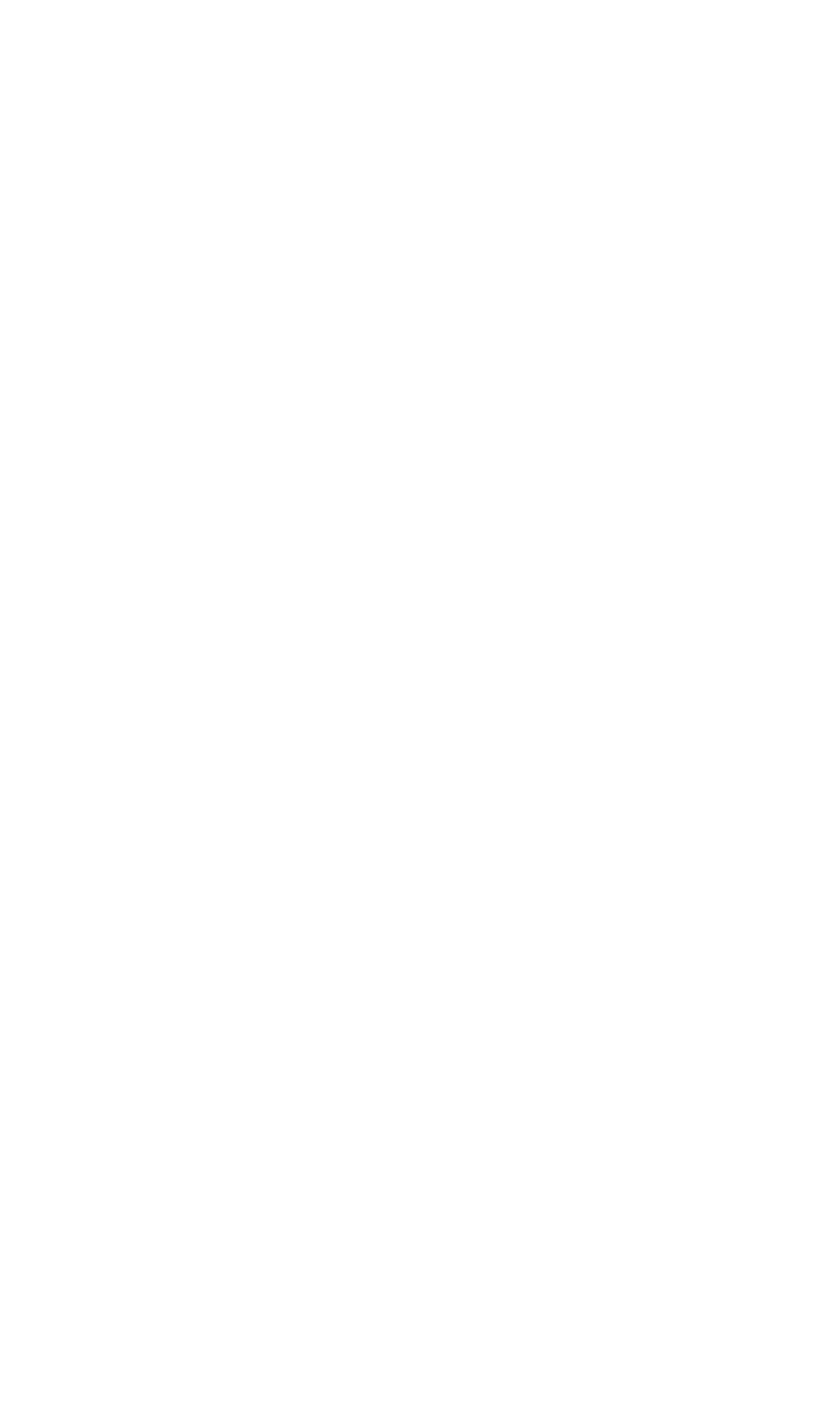
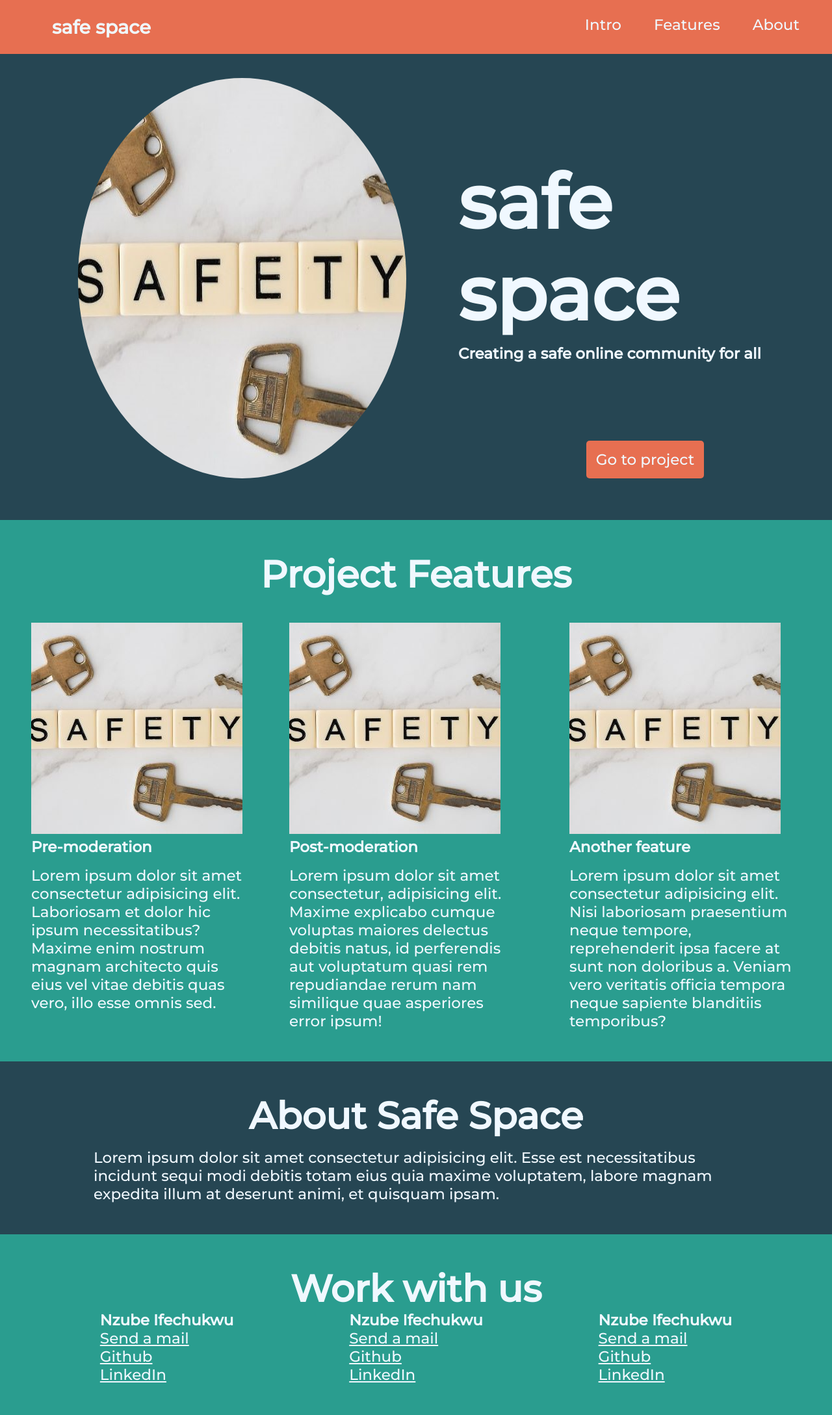
Before and after one commit to Judisoft/safe_space, a Flask app: page / in a window 1280 px wide. Before the commit the page is empty. Shown: the whole page at 65% size. Before the commit the page ends 800 px from the top, so only its background shows below. Run offline with Flask 3, Linux system fonts and the light colour scheme; some libraries are stand-ins or nearby versions.

Commit message:
Add landing page and associated files and assets

```diff
--- a/templates/index.html
+++ b/templates/index.html
@@ -2,20 +2,133 @@
 <!--[if lt IE 7]>      <html class="no-js lt-ie9 lt-ie8 lt-ie7"> <![endif]-->
 <!--[if IE 7]>         <html class="no-js lt-ie9 lt-ie8"> <![endif]-->
 <!--[if IE 8]>         <html class="no-js lt-ie9"> <![endif]-->
-<!--[if gt IE 8]>      <html class="no-js"> <!--<![endif]-->
+<!--[if gt IE 8]>      <html class="no-js"> <![endif]-->
 <html>
   <head>
-        <meta charset="utf-8">
-        <meta http-equiv="X-UA-Compatible" content="IE=edge">
+    <meta charset="utf-8" />
+    <meta http-equiv="X-UA-Compatible" content="IE=edge" />
     <title>Homepage</title>
-        <meta name="description" content="">
-        <meta name="viewport" content="width=device-width, initial-scale=1">
-        <link rel="stylesheet" href="">
+    <meta name="description" content="" />
+    <meta name="viewport" content="width=device-width, initial-scale=1" />
+    <link rel="stylesheet" href="styles/style.css" />
+    <script
+      async
+      defer
+      src="https://kit.fontawesome.com/8ebc0369ab.js"
+      crossorigin="anonymous"
+    ></script>
+    <link
+      rel="stylesheet"
+      href="https://use.fontawesome.com/releases/v5.15.3/css/all.css"
+    />
+    <link rel="preconnect" href="https://fonts.gstatic.com" />
+    <link
+      href="https://fonts.googleapis.com/css2?family=Montserrat:wght@500&display=swap"
+      rel="stylesheet"
+    />
   </head>
   <body>
     <!--[if lt IE 7]>
-            <p class="browsehappy">You are using an <strong>outdated</strong> browser. Please <a href="#">upgrade your browser</a> to improve your experience.</p>
+      <p class="browsehappy">
+        You are using an <strong>outdated</strong> browser. Please
+        <a href="#">upgrade your browser</a> to improve your experience.
+      </p>
     <![endif]-->
+    <header>
+      <section id="logo"><h1>safe space</h1></section>
+      <section id="nav">
+        <a href="">Intro</a>
+        <a href="">Features</a>
+        <a href="">About</a>
+      </section>
+    </header>
+    <section id="hero">
+      <section id="hero-text-img">
+        <img
+          id="hero-img"
+          src="assets/hero-image-1.jpg"
+          alt="hero image depicting safety"
+        />
+        <section id="hero-text">
+          <h1>safe space</h1>
+          <h3>Creating a safe online community for all</h3>
+          <section id="hero-butt-sec"><button>Go to project</button></section>
+        </section>
+      </section>
+    </section>
+    <section class="features-section">
+      <h2>Project Features</h2>
+      <section id="all-features">
+        <section class="feature">
+          <img src="assets/hero-image-sq_.jpg" alt="pre-moderation feature" />
+          <h3>Pre-moderation</h3>
+          <p>
+            Lorem ipsum dolor sit amet consectetur adipisicing elit. Laboriosam
+            et dolor hic ipsum necessitatibus? Maxime enim nostrum magnam
+            architecto quis eius vel vitae debitis quas vero, illo esse omnis
+            sed.
+          </p>
+        </section>
+        <section class="feature">
+          <img src="assets/hero-image-sq_.jpg" alt="post-moderation feature" />
+          <h3>Post-moderation</h3>
+          <p>
+            Lorem ipsum dolor sit amet consectetur, adipisicing elit. Maxime
+            explicabo cumque voluptas maiores delectus debitis natus, id
+            perferendis aut voluptatum quasi rem repudiandae rerum nam similique
+            quae asperiores error ipsum!
+          </p>
+        </section>
+        <section class="feature">
+          <img src="assets/hero-image-sq_.jpg" alt="another feature" />
+          <h3>Another feature</h3>
+          <p>
+            Lorem ipsum dolor sit amet consectetur adipisicing elit. Nisi
+            laboriosam praesentium neque tempore, reprehenderit ipsa facere at
+            sunt non doloribus a. Veniam vero veritatis officia tempora neque
+            sapiente blanditiis temporibus?
+          </p>
+        </section>
+      </section>
+    </section>
+    <section class="about">
+      <h2>About Safe Space</h2>
+      <p id="description">
+        Lorem ipsum dolor sit amet consectetur adipisicing elit. Esse est
+        necessitatibus incidunt sequi modi debitis totam eius quia maxime
+        voluptatem, labore magnam expedita illum at deserunt animi, et quisquam
+        ipsam.
+      </p>
+    </section>
+    <section id="work-with-us">
+      <h2>Work with us</h2>
+      <section id="all-about">
+        <section class="about-us">
+          <h3>Nzube Ifechukwu</h3>
+          <section class="links">
+            <a href="">Send a mail</a>
+            <a href="">Github</a>
+            <a href="">LinkedIn</a>
+          </section>
+        </section>
+        <section class="about-us">
+          <h3>Nzube Ifechukwu</h3>
+          <section class="links">
+            <a href="">Send a mail</a>
+            <a href="">Github</a>
+            <a href="">LinkedIn</a>
+          </section>
+        </section>
+        <section class="about-us">
+          <h3>Nzube Ifechukwu</h3>
+          <section class="links">
+            <a href="">Send a mail</a>
+            <a href="">Github</a>
+            <a href="">LinkedIn</a>
+          </section>
+        </section>
+      </section>
+    </section>
 
     <script src="" async defer></script>
   </body>
--- /dev/null
+++ b/templates/styles/style.css
@@ -0,0 +1,136 @@
+html {
+  box-sizing: border-box;
+}
+
+*,
+*::before,
+*::after {
+  box-sizing: inherit;
+  font-family: "Montserrat", sans-serif;
+  margin: 0;
+  padding: 0;
+  color: rgb(240, 248, 255);
+  font-size: 1.2rem;
+}
+
+header {
+}
+
+header > section {
+  background-color: rgb(231, 111, 81);
+  display: inline-block;
+  position: fixed;
+  top: 0;
+  padding-top: 3vh;
+  padding-bottom: 3vh;
+}
+
+#logo {
+  left: 0;
+  width: 100%;
+  padding-left: 10vh;
+}
+
+#logo > h1 {
+  font-size: 1.5rem;
+}
+
+#nav {
+  display: flex;
+  right: 0;
+}
+
+#nav > a {
+  padding-right: 50px;
+  text-decoration: none;
+  color: inherit;
+}
+
+#hero {
+  height: 100vh;
+  background-color: rgb(38, 70, 83);
+  padding-top: 15vh;
+}
+
+#hero-text-img {
+  display: flex;
+}
+
+#hero-img {
+  max-width: 100%;
+  border-radius: 50%;
+  margin-left: 15vh;
+  margin-right: 10vh;
+}
+
+#hero-text {
+  padding-top: 15vh;
+}
+
+#hero-text > h1 {
+  font-size: 6rem;
+  margin-bottom: 1vh;
+}
+
+#hero-butt-sec {
+  text-align: center;
+}
+
+#hero-butt-sec > button {
+  background-color: rgb(231, 111, 81);
+  border-style: none;
+  margin-top: 15vh;
+  padding: 15px;
+  border-radius: 5px;
+}
+
+.features-section, #work-with-us {
+  background-color: rgb(42, 157, 143);
+  padding: 6vh;
+}
+
+.features-section > h2, .about > h2, #work-with-us > h2 {
+  font-size: 3rem;
+  text-align: center;
+}
+
+#all-features {
+  display: flex;
+  justify-content: space-evenly;
+  gap: 9vh;
+}
+
+.feature {
+  margin-top: 5vh;
+}
+
+.feature > p {
+  margin-top: 2vh;
+}
+
+.about {
+  background-color: rgb(38, 70, 83);
+  padding: 6vh;
+}
+
+.about > h2 {
+  font-size: 3rem;
+  text-align: center;
+}
+
+.about > p {
+  margin-left: 12vh;
+  margin-right: 12vh;
+  margin-top: 2vh;
+}
+
+#work-with-us > section {
+  display: flex;
+  gap: 9vh;
+  justify-content: space-evenly;
+}
+
+.links {
+  display: flex;
+  flex-direction: column;
+}
```
Also changed, not shown: templates/assets/hero-image - Copy.jpg (added), templates/assets/hero-image-1.jpg (added), templates/assets/hero-image-small.jpg (added), templates/assets/hero-image-sq-2.jpg (added), templates/assets/hero-image-sq-250.jpg (added), templates/assets/hero-image-sq.jpg (added), templates/assets/hero-image-sq_.jpg (added), templates/assets/hero-image.jpg (added). Lines whose indentation alone changed are shown as unchanged.
